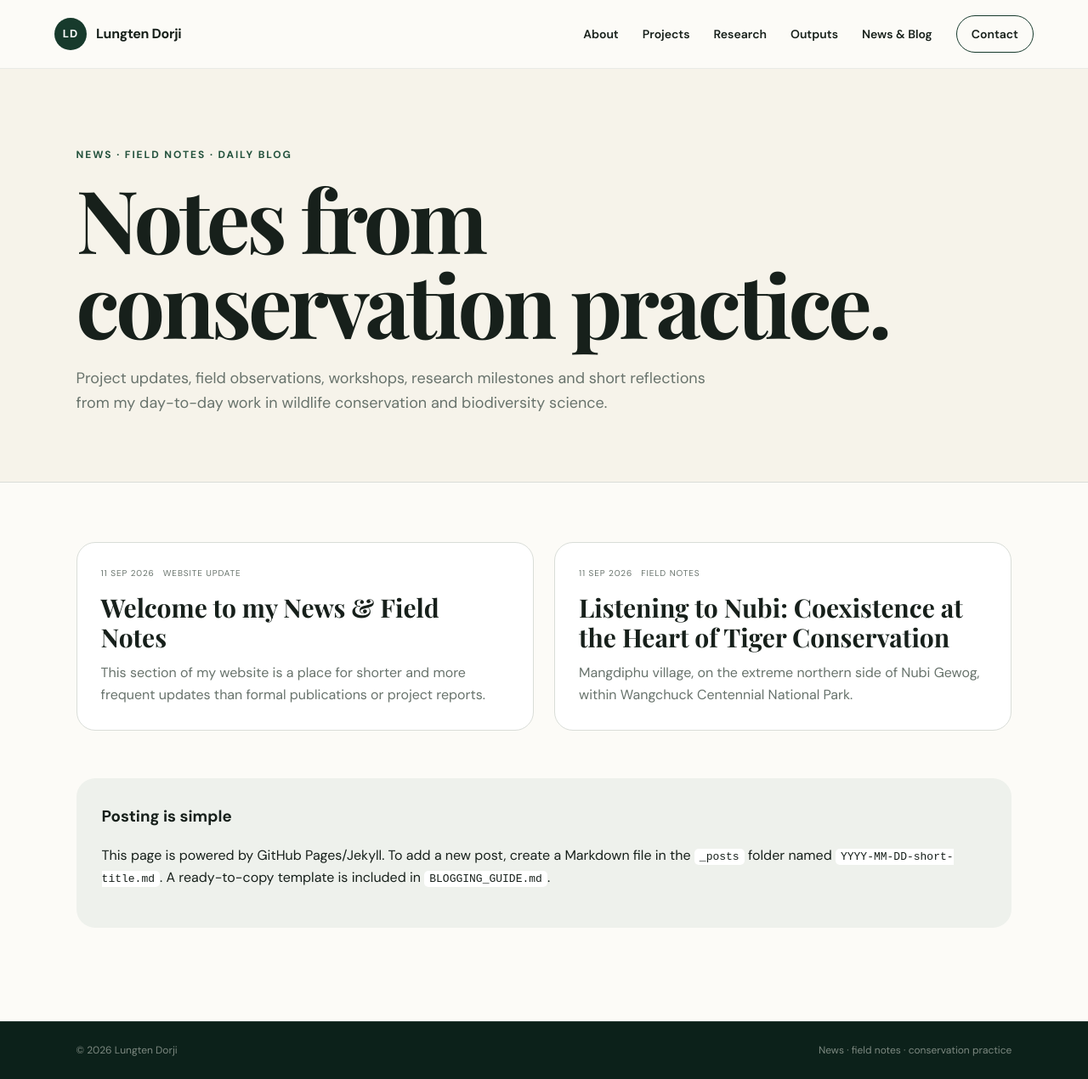
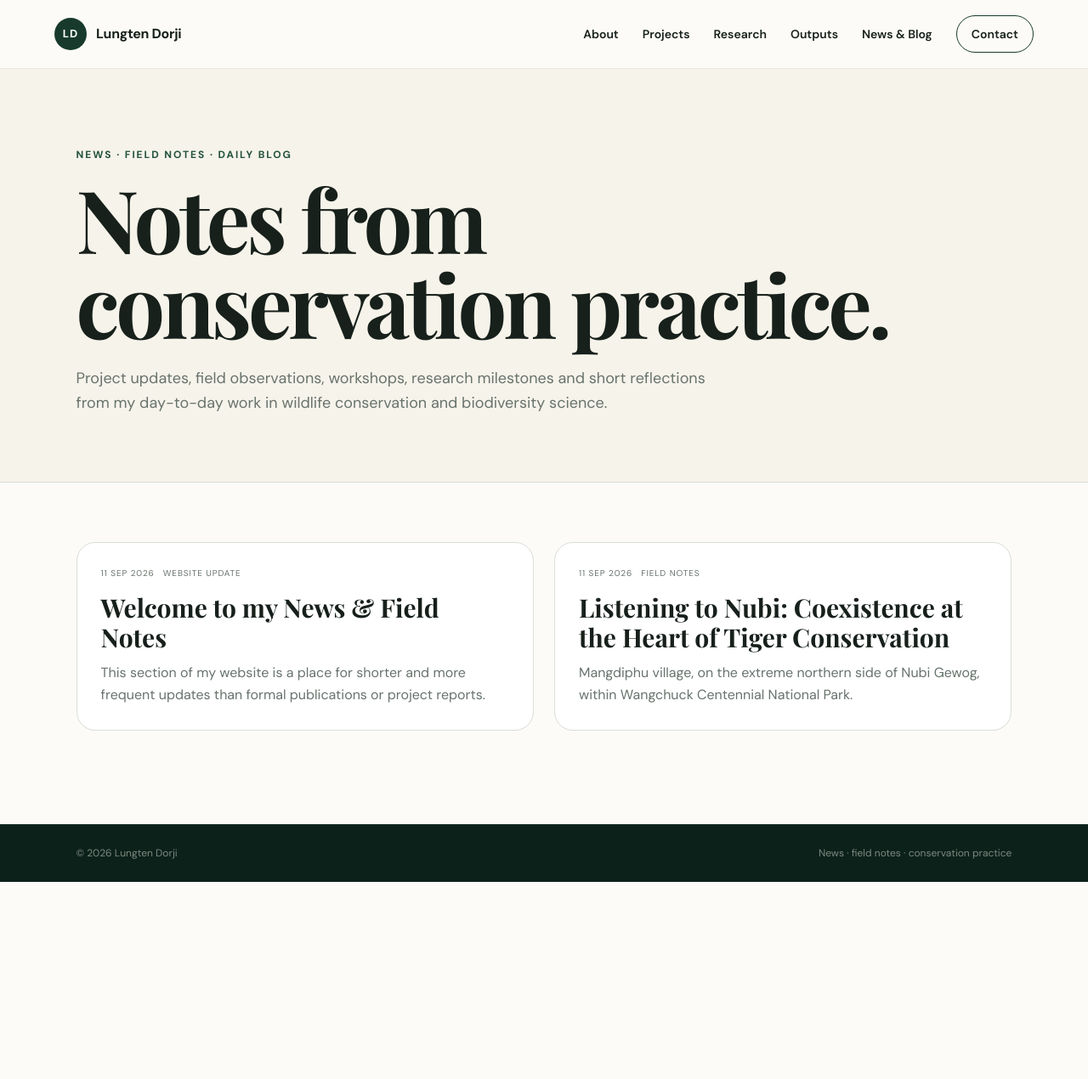
Before and after one commit to LungtenCosmo/LungtenCosmo.github.io, a Jekyll site: the page built from news.html, in a window 1280 px wide and 1270 px high. Shown: the whole window at 85% size. Built offline with Jekyll 4.4.1, drawn with Linux system fonts in a browser that asks for light colours.

Commit message:
Add files via upload

```diff
--- a/news.html
+++ b/news.html
@@ -22,7 +22,7 @@ layout: null
       <a href="/index.html#projects">Projects</a>
       <a href="/index.html#research">Research</a>
       <a href="/index.html#publications">Outputs</a>
-      <a href="/news.html">News & Blog</a>
+      <a href="/news/">News & Blog</a>
       <a href="/index.html#contact" class="nav-cta">Contact</a>
     </nav>
   </header>
@@ -50,11 +50,6 @@ layout: null
       {% else %}
       <div class="blog-empty">No posts yet. New field notes and project updates will appear here.</div>
       {% endif %}
-
-      <div class="blog-guide">
-        <h3>Posting is simple</h3>
-        <p>This page is powered by GitHub Pages/Jekyll. To add a new post, create a Markdown file in the <code>_posts</code> folder named <code>YYYY-MM-DD-short-title.md</code>. A ready-to-copy template is included in <code>BLOGGING_GUIDE.md</code>.</p>
-      </div>
     </section>
   </main>
 
```
